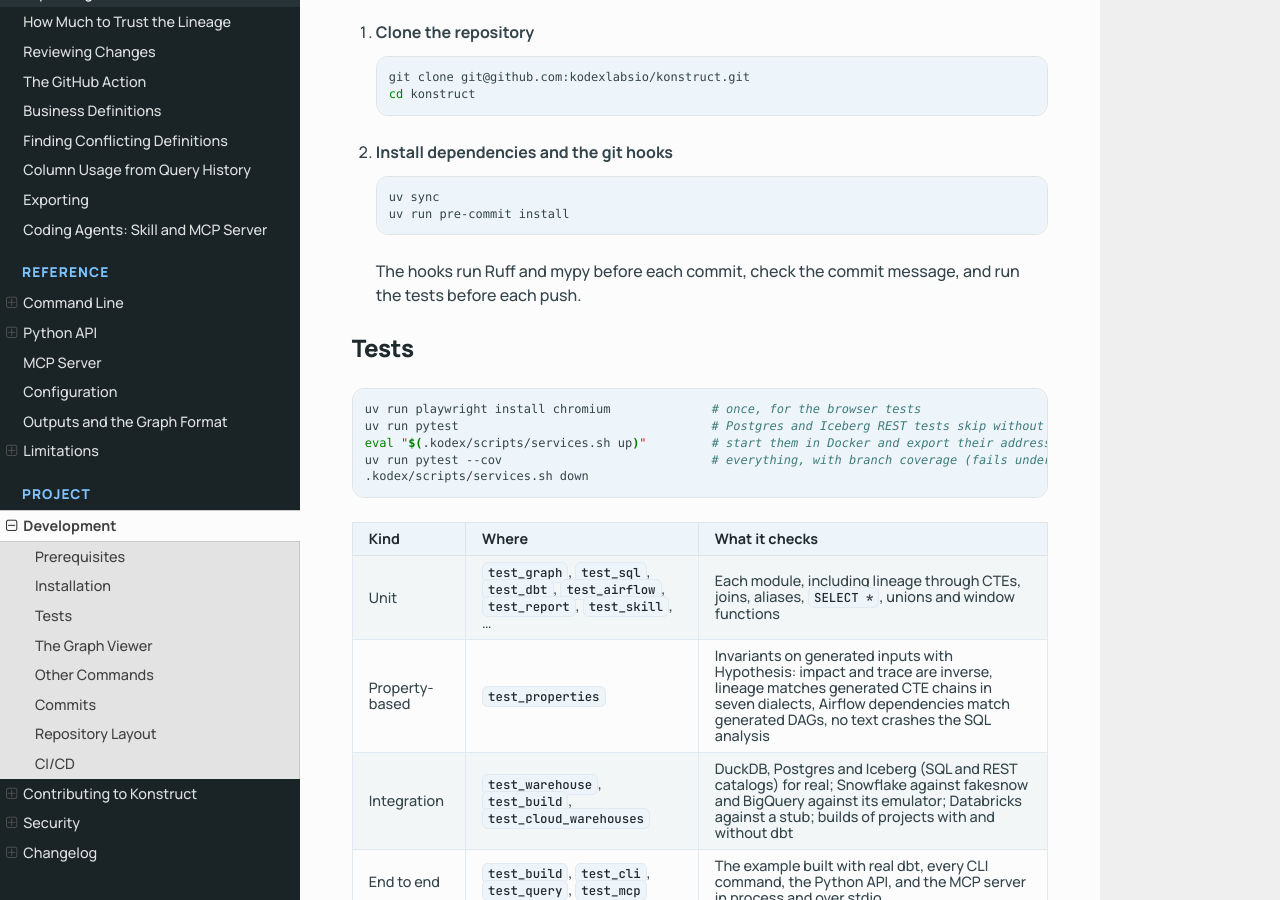
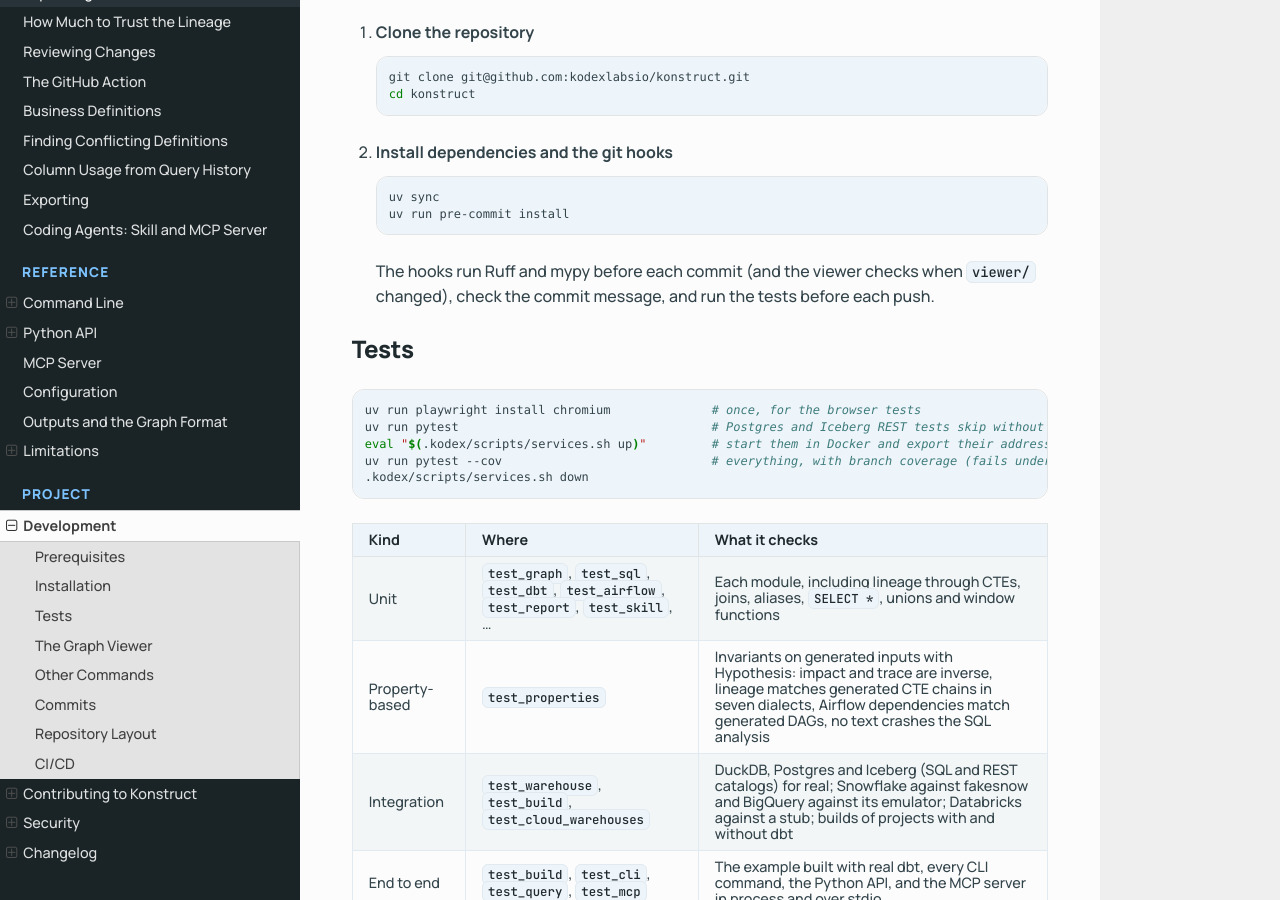
Before and after one commit to actions-marketplace-validations/kodexlabsio_konstruct, a Sphinx documentation site: the page built from docs/development.md, in a window 1280 px wide and 900 px high, scrolled down 383 px. Built offline with Sphinx 7.4.7 and the Read the Docs theme 3.1.0, drawn with Linux system fonts in a browser that asks for light colours.

Commit message:
docs: Mention the viewer checks the git hooks run
The pre-commit configuration also runs the viewer checks when files under viewer/ change.

````diff
--- a/docs/development.md
+++ b/docs/development.md
@@ -20,7 +20,7 @@
    uv sync
    uv run pre-commit install
    ```
-   The hooks run Ruff and mypy before each commit, check the commit message, and run the tests before each push.
+   The hooks run Ruff and mypy before each commit (and the viewer checks when `viewer/` changed), check the commit message, and run the tests before each push.
 
 ## Tests
 
````
